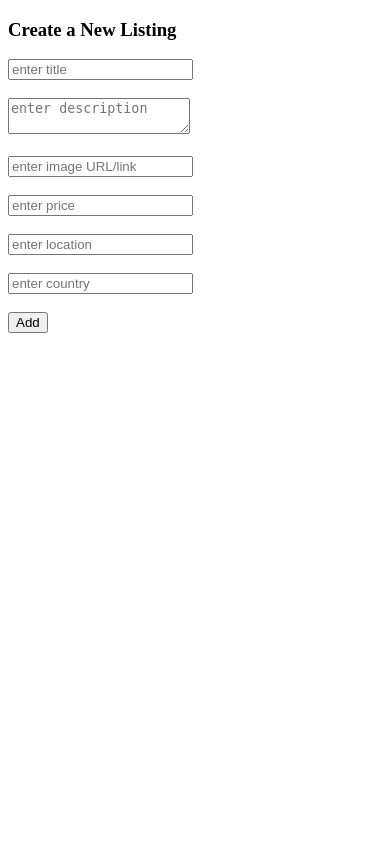
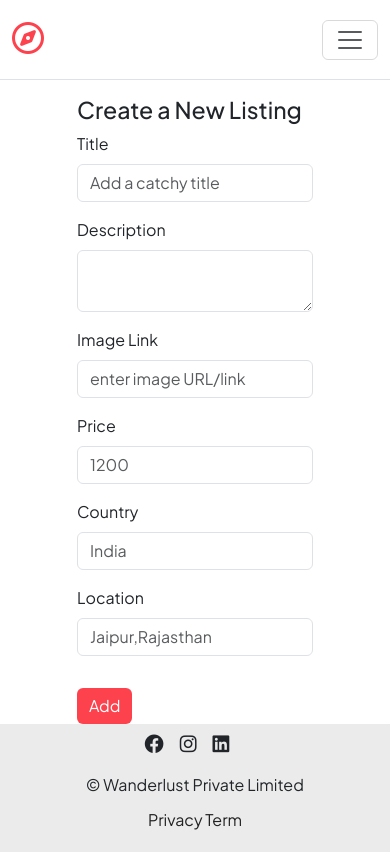
Before and after one commit to Santosh-Kumar45/Mern-Backened, a Node server app: page /listings/new in a window 390 px wide. Before the commit the page ends 333 px from the top, so only its background shows below. Run offline with Node 20, Linux system fonts and the light colour scheme; some libraries are stand-ins or nearby versions.

Commit message:
project phase 1-b

```diff
--- a/MAJORPROJECT/public/css/style.css
+++ b/MAJORPROJECT/public/css/style.css
@@ -1,6 +1,13 @@
-/* body{
-    background-color: pink;
-} */
+body {
+    font-family: "Plus Jakarta Sans", sans-serif !important;
+    display: flex;
+    flex-direction: column;
+    min-height: 100vh;
+}
+
+.container {
+    flex: 1;
+}
 
 /* Navbar */
 .navbar {
@@ -31,12 +38,14 @@
     width: 100%;
 }
 
-.f-info-socials, .f-info-brand {
+.f-info-socials,
+.f-info-brand {
     width: 100%;
     display: flex;
     align-items: center;
     justify-content: center;
 }
+
 .f-info-socials i {
     font-size: 1.2rem;
     margin-right: 1rem;
@@ -49,5 +58,64 @@
     display: flex;
     flex-wrap: wrap;
     justify-content: center;
-    align-items:space-evenly;
+    align-items: space-evenly;
 }
+
+/* Cards */
+.card {
+    border: none !important;
+    margin-bottom: 2rem;
+}
+
+.card-img-top {
+    border-radius: 1rem !important;
+    width: 100% !important;
+    object-fit: cover !important;
+}
+
+.card-body {
+    padding: 0 !important;
+}
+
+.card-text p {
+    font-weight: 400;
+}
+
+.listing-link {
+    text-decoration: none;
+}
+
+/* Card Effect */
+.card-img-overlay {
+    opacity: 0;
+}
+
+.card-img-overlay:hover {
+    opacity: 0.2;
+    background-color: white;
+}
+
+.add-btn {
+    background-color: #fe424d !important;
+    border: none !important;
+}
+
+/* Edit page */
+.edit-btn {
+    background-color: #fe424d !important;
+    border: none !important;
+}
+
+/* Show page */
+.show-img {
+    height: 30vh;
+}
+
+.btns {
+    display: flex;
+}
+
+.show-card{
+    padding-left: 0;
+    padding-right: 0;
+}
--- a/MAJORPROJECT/views/layouts/boilerplate.ejs
+++ b/MAJORPROJECT/views/layouts/boilerplate.ejs
@@ -6,21 +6,29 @@
     <meta name="viewport" content="width=device-width, initial-scale=1.0">
     <title>WanderLust</title>
     <link rel="stylesheet" href="/css/style.css">
+
     <link href="https://cdn.jsdelivr.net/npm/bootstrap@5.3.9/dist/css/bootstrap.min.css" rel="stylesheet"
         integrity="sha384-yEPZ7jP9S0QKiUQ0m3jjsO4ProIW7wvR9gXkI7JOGa2XVsw53Yke2bsdkBbjmmiX" crossorigin="anonymous">
+
     <link rel="stylesheet" href="https://cdnjs.cloudflare.com/ajax/libs/font-awesome/6.4.2/css/all.css"
         integrity="sha512-KOWhIs2d8WrPgR4lTaFgxI35LLOp5PRki/DxQvb7mlP29YZ5iJ5v8tiLWF7JLk5nDBlgPP1gHzw96cZ77oD7zQ=="
         crossorigin="anonymous" referrerpolicy="no-referrer">
+
+    <link rel="preconnect" href="https://fonts.googleapis.com">
+    <link rel="preconnect" href="https://fonts.gstatic.com" crossorigin>
+    <link href="https://fonts.googleapis.com/css2?family=Plus+Jakarta+Sans:ital,wght@0,200..800;1,200..800&display=swap"
+        rel="stylesheet">
 </head>
 
 <body>
     <%- include("../includes/navbar.ejs") %>
-    <div class="container"><%- body %></div>
 
-    <%- include("../includes/footer.ejs") %>
-    <script src="https://cdn.jsdelivr.net/npm/bootstrap@5.3.9/dist/js/bootstrap.bundle.min.js"
-    integrity="sha384-WyOxWvTyr1QaMPfiPJSv76iReVthorl5uWlFtZPyK0IEB0hGzo9y5Bp9mYanr8Bu"
-    crossorigin="anonymous"></script>
+        <div class="container"><%- body %></div>
+
+        <%- include("../includes/footer.ejs") %>
+            <script src="https://cdn.jsdelivr.net/npm/bootstrap@5.3.9/dist/js/bootstrap.bundle.min.js"
+                integrity="sha384-WyOxWvTyr1QaMPfiPJSv76iReVthorl5uWlFtZPyK0IEB0hGzo9y5Bp9mYanr8Bu"
+                crossorigin="anonymous"></script>
 </body>
 
 </html>
--- a/MAJORPROJECT/views/listings/new.ejs
+++ b/MAJORPROJECT/views/listings/new.ejs
@@ -1,26 +1,56 @@
 <!DOCTYPE html>
 <html lang="en">
+
 <head>
     <meta charset="UTF-8">
     <meta name="viewport" content="width=device-width, initial-scale=1.0">
     <title>Wanderlust</title>
 </head>
+
 <body>
-    <h3>Create a New Listing</h3>
-    <form method="POST" action="/listings">
-        <input name="listing[title]" placeholder="enter title" type="text"/>
-        <br/><br/>
-        <textarea name="listing[description]" placeholder="enter description" type="text"></textarea>
-        <br/><br/>
-        <input name="listing[image]" placeholder="enter image URL/link" type="text"/>
-        <br/><br/>
-        <input name="listing[price]" placeholder="enter price" type="number"/>
-        <br/><br/>
-        <input name="listing[location]" placeholder="enter location" type="text"/>
-        <br/><br/>
-        <input name="listing[country]" placeholder="enter country" type="text"/>
-        <br/><br/>
-        <button>Add</button>
-    </form>
+    <% layout("/layouts/boilerplate") %>
+        <div class="row mt-3">
+            <div class="col-8 offset-2">
+
+                <h3>Create a New Listing</h3>
+                <form method="POST" action="/listings">
+                    <div class="mb-3">
+                        <label for="title" class="form-label">Title</label>
+                        <input name="listing[title]" placeholder="Add a catchy title" type="text"
+                            class="form-control" />
+                    </div>
+                    <div class="mb-3">
+                        <label for="description" class="form-label">Description</label>
+                        <textarea name="listing[description]" type="text" class="form-control"></textarea>
+                    </div>
+                    <div class="mb-3">
+                        <label for="image" class="form-label">Image Link</label>
+                        <input name="listing[image][url]" placeholder="enter image URL/link" type="text"
+                            class="form-control" />
+                    </div>
+                    <div class="row">
+                        <div class="mb-3 col-md-4">
+                            <label for="price" class="form-label">Price</label>
+                            <input name="listing[price]" placeholder="1200" type="number" class="form-control" />
+                        </div>
+                        <div class="mb-3 col-md-8">
+                            <label for="country" class="form-label">Country</label>
+                            <input name="listing[country]" placeholder="India" type="text" class="form-control" />
+                        </div>
+                    </div>
+                    <div class="mb-3">
+                        <label for="location" class="form-label">Location</label>
+                        <input name="listing[location]" placeholder="Jaipur,Rajasthan" type="text"
+                            class="form-control" />
+                    </div>
+
+                    <button class="btn btn-dark add-btn mt-3">Add</button>
+
+                </form>
+            </div>
+
+        </div>
+
 </body>
+
 </html>
```
Also changed, not shown: MAJORPROJECT/init/data.js (+15 -2 lines), MAJORPROJECT/views/listings/edit.ejs (+35 -26 lines), MAJORPROJECT/views/listings/index.ejs (+16 -9 lines), MAJORPROJECT/views/listings/show.ejs (+28 -16 lines).
